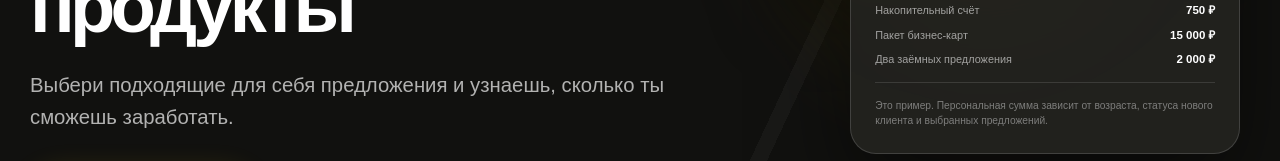
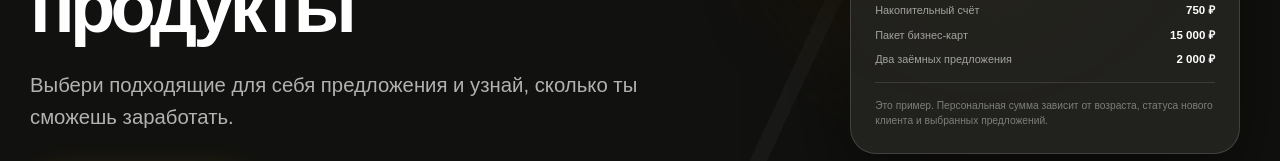
Before and after one commit to Dan1Xooo/moneyroad, a Next.js app: page / in a window 1280 px wide. Shown: the part 636-797 px from the top of the page. Built offline with nearby package versions, Linux system fonts and the light colour scheme; no server answers.

Commit message:
Adjust homepage subtitle wording

```diff
--- a/app/page.tsx
+++ b/app/page.tsx
@@ -125,7 +125,7 @@ export default function Home() {
             </div>
             <h1>Узнай свою потенциальную выручку за сделанные финансовые продукты</h1>
             <p className="hero-subtitle">
-              Выбери подходящие для себя предложения и узнаешь, сколько ты сможешь
+              Выбери подходящие для себя предложения и узнай, сколько ты сможешь
               заработать.
             </p>
             <div className="hero-actions">
```
